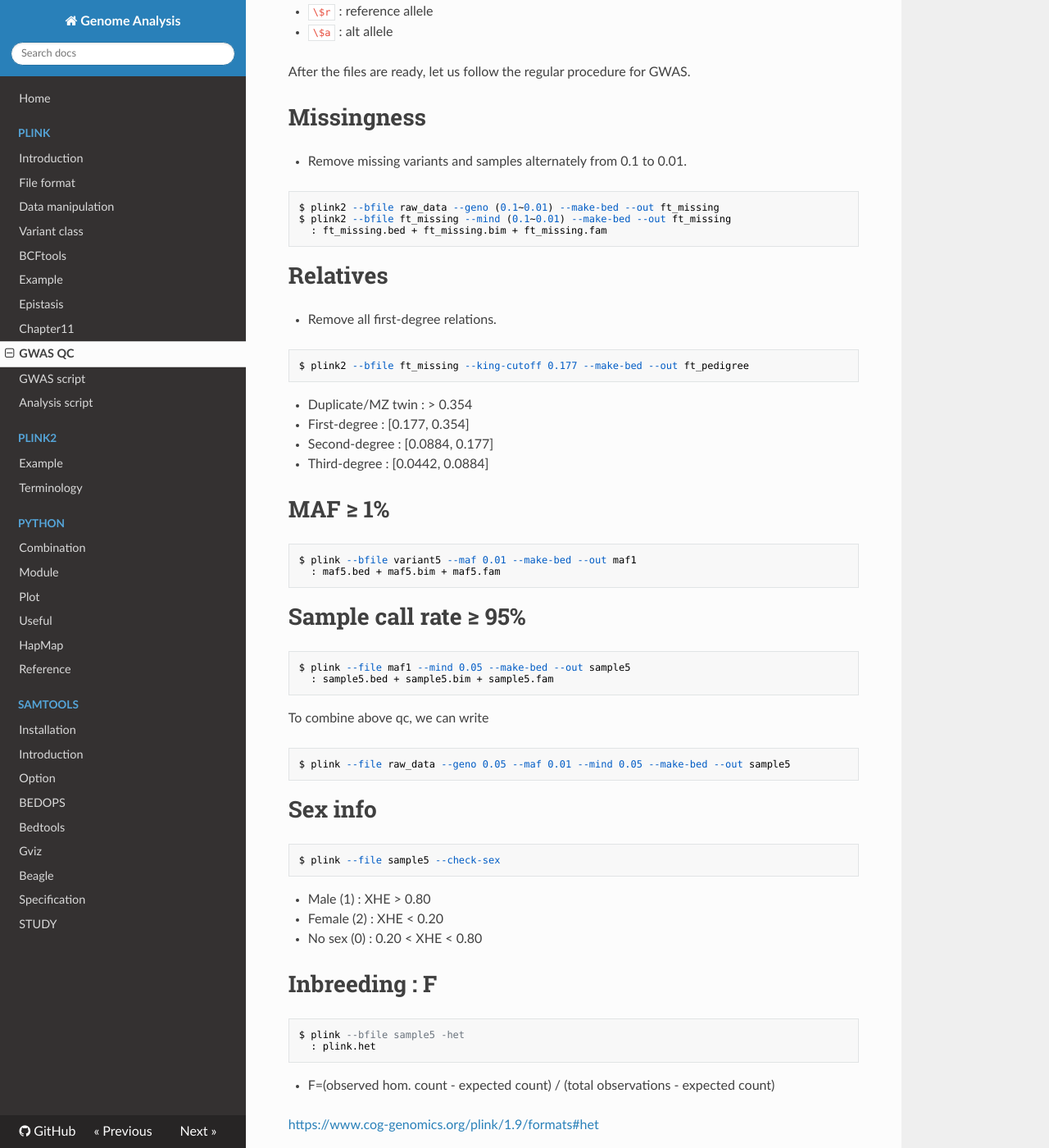
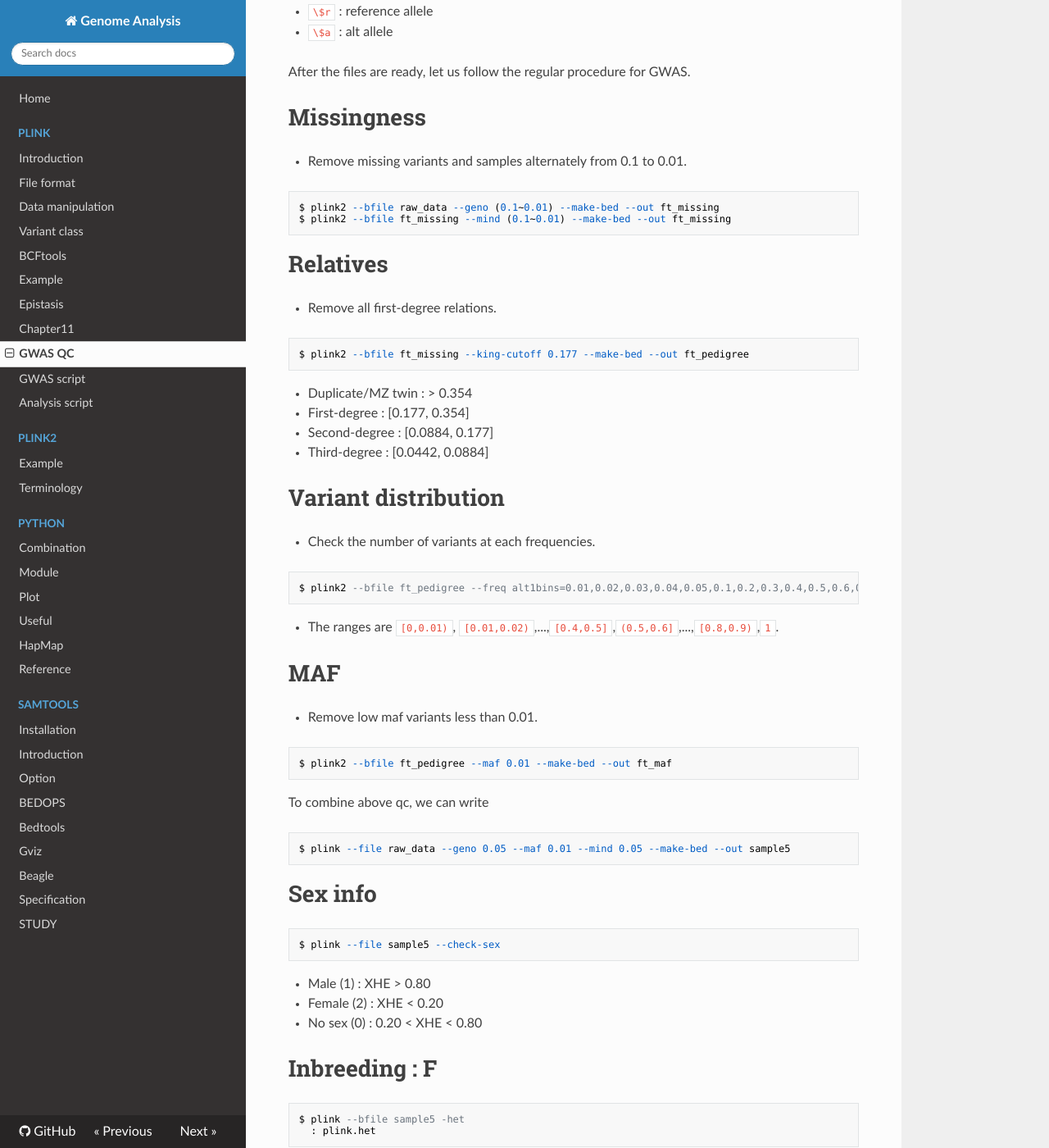
Before and after one commit to WonyoungCho/plink, an MkDocs documentation site: the page built from docs/GWAS.md, in a window 1280 px wide and 1400 px high, scrolled down 423 px. Shown: the whole window at 82% size. Built offline with MkDocs 1.6.1, drawn with Linux system fonts in a browser that asks for light colours; nearby versions of some CDN libraries; old or Windows-style settings are respelled for this version of MkDocs.

Commit message:
Update GWAS.md

````diff
--- a/docs/GWAS.md
+++ b/docs/GWAS.md
@@ -24,7 +24,6 @@ After the files are ready, let us follow the regular procedure for GWAS.
 ```
 $ plink2 --bfile raw_data --geno (0.1~0.01) --make-bed --out ft_missing
 $ plink2 --bfile ft_missing --mind (0.1~0.01) --make-bed --out ft_missing
-  : ft_missing.bed + ft_missing.bim + ft_missing.fam
 ```
 
 # Relatives
@@ -37,19 +36,19 @@ $ plink2 --bfile ft_missing --king-cutoff 0.177 --make-bed --out ft_pedigree
 - Second-degree : [0.0884, 0.177]
 - Third-degree  : [0.0442, 0.0884]
 
+# Variant distribution
+- Check the number of variants at each frequencies.
+```
+$ plink2 --bfile ft_pedigree --freq alt1bins=0.01,0.02,0.03,0.04,0.05,0.1,0.2,0.3,0.4,0.5,0.6,0.7,0.8,0.9,1
+```
+- The ranges are `[0,0.01)`, `[0.01,0.02)`,...,`[0.4,0.5]`,`(0.5,0.6]`,...,`[0.8,0.9)`,`1`.
 
-# MAF &#8805; 1%
+# MAF
+- Remove low maf variants less than 0.01.
 ```
-$ plink --bfile variant5 --maf 0.01 --make-bed --out maf1
-  : maf5.bed + maf5.bim + maf5.fam
+$ plink2 --bfile ft_pedigree --maf 0.01 --make-bed --out ft_maf
 ```
 
-
-# Sample call rate &#8805; 95%
-```
-$ plink --file maf1 --mind 0.05 --make-bed --out sample5
-  : sample5.bed + sample5.bim + sample5.fam
-```
 
 To combine above qc, we can write
 ```
````
